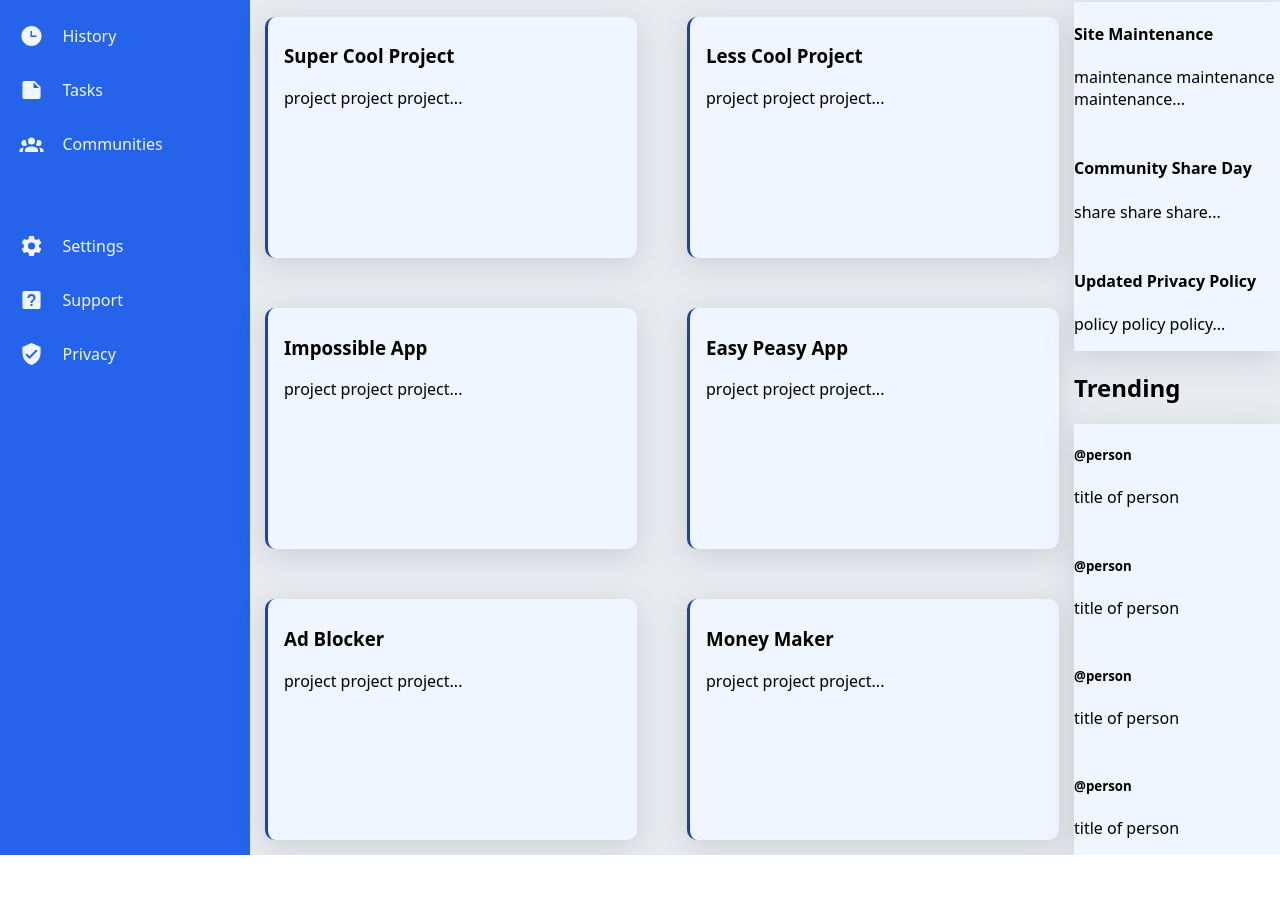
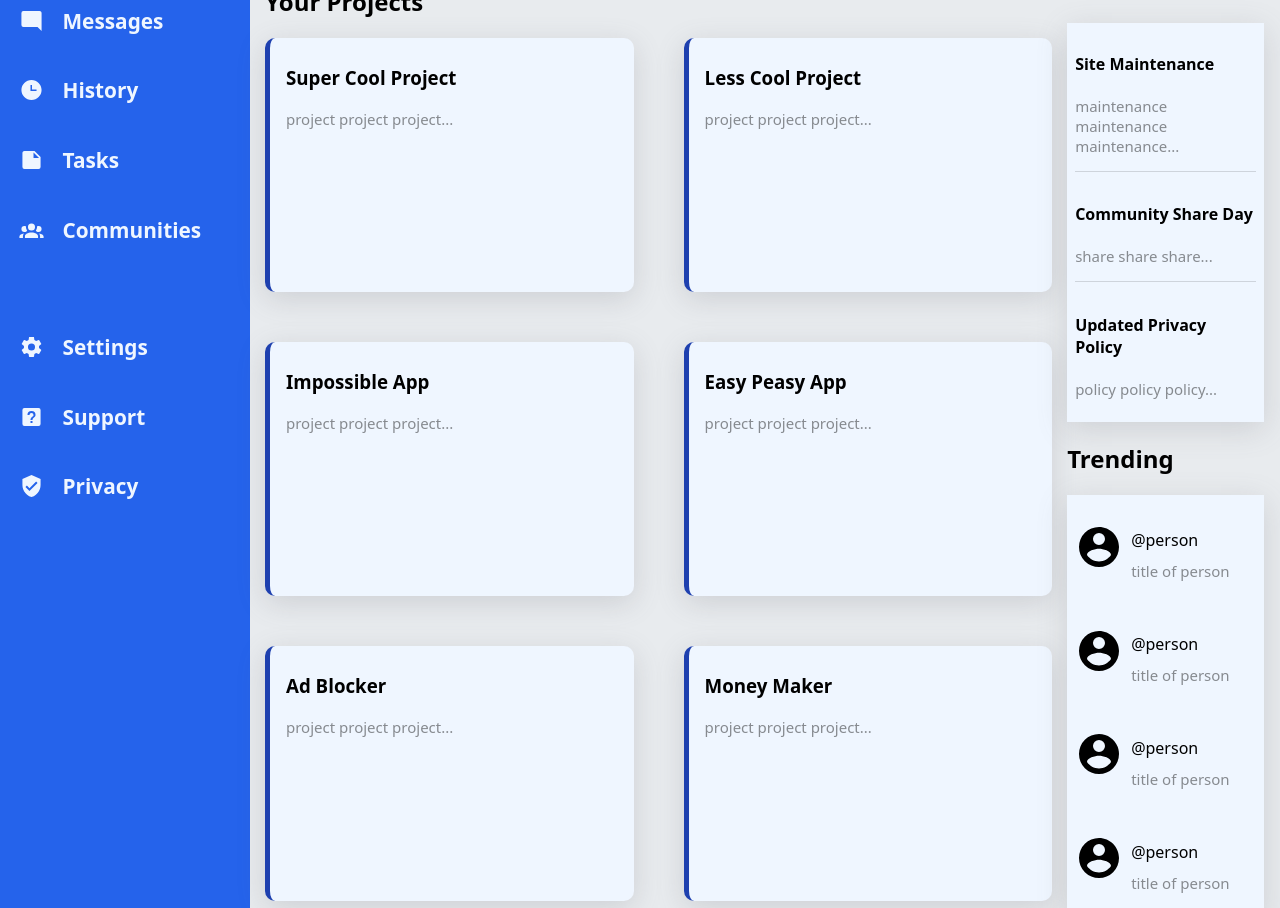
Before and after one commit to rebbyR/odin-admin-dashboard, a plain HTML site: page index.html in a window 1280 px wide. Shown: the part 271-1179 px from the top of the page. Before the commit the page ends 1126 px from the top, so only its background shows below. Drawn offline with Linux system fonts and the light colour scheme.

Commit message:
finished basic styling!
could go back and add icons to each project that end-result is supposed to have, will save for later

```diff
--- a/index.html
+++ b/index.html
@@ -132,20 +132,40 @@
         <h2>Trending</h2>
         <div class="trending">
             <div class="trend">
+                <div class="trend-left">
+                    <img src="./assets/account-circle.svg" alt="profile-picture" class="trend-picture"/>
+                </div>
+                <div class="trend-right">
                     <h5>@person</h5>
                     <p>title of person</p>
                 </div>
+            </div>
             <div class="trend">
+                <div class="trend-left">
+                    <img src="./assets/account-circle.svg" alt="profile-picture" class="trend-picture"/>
+                </div>
+                <div class="trend-right">
                     <h5>@person</h5>
                     <p>title of person</p>
                 </div>
+            </div>
             <div class="trend">
+                <div class="trend-left">
+                    <img src="./assets/account-circle.svg" alt="profile-picture" class="trend-picture"/>
+                </div>
+                <div class="trend-right">
                     <h5>@person</h5>
                     <p>title of person</p>
                 </div>
+            </div>
             <div class="trend">
+                <div class="trend-left">
+                    <img src="./assets/account-circle.svg" alt="profile-picture" class="trend-picture"/>
+                </div>
+                <div class="trend-right">
                     <h5>@person</h5>
                     <p>title of person</p>
+                </div>
             </div>
         </div>
     </div>
--- a/styles.css
+++ b/styles.css
@@ -5,11 +5,6 @@
   --white: #eff6ff;
   --gray: #00204a17;
 }
-
-/*
-div {
-  border: 1px solid black;
-}*/
 
 body {
   display: grid;
@@ -56,6 +51,11 @@ body {
   margin-bottom: 3rem;
 }
 
+.nav-top, .nav-bottom {
+  font-size: 1.3em;
+  font-weight: 800;
+}
+
 .left-nav img {
   display: inline;
   width: 25%;
@@ -75,6 +75,12 @@ body {
   padding-left: 1rem;
   display: flex;
   justify-content: space-between;
+  font-size: 1.3rem;
+  margin-left: 1.5rem;
+}
+
+.upper-header .icon {
+  height: 4vh;
 }
 
 .search, .upper-icons {
@@ -121,6 +127,11 @@ input {
   width: 6rem;
 }
 
+.buttons {
+  display: flex;
+  gap: 1rem;
+  margin-right: 1rem;
+}
 
 button {
   background-color: var(--blue);
@@ -158,7 +169,7 @@ button {
   border-radius: 10px;
   padding: 0.5rem;
   padding-left: 1rem;
-  border-left: 3px solid #1e40af;
+  border-left: 5px solid #1e40af;
 }
 
 .project, .announcements, .trending {
@@ -167,11 +178,10 @@ button {
 
 }
 
-
-
 .right-bar {
   grid-column: 3 / 4;
   grid-row: 2 / 3;
+  padding-right: 1rem;
 }
 
 
@@ -179,4 +189,37 @@ button {
   display: flex;
   flex-direction: column;
   gap: 10px;
+  padding: 0.5rem;
 }
+
+.announcement:nth-of-type(1), .announcement:nth-of-type(2) {
+  border-bottom: 1px solid #00000023;
+}
+
+.trend {
+  display: flex;
+  align-items: center;
+  gap: 0.5rem;
+}
+
+.trend-picture {
+  width: 3rem;
+}
+
+h5 {
+  font-size: 1rem;
+  font-weight: 400;
+  padding: 0;
+  margin-bottom: 0;
+}
+
+.trend p {
+  margin-top: 10px;
+  color: #00000070;
+  font-size: 15px;
+}
+
+.middle p, .trend p, .announcement p {
+  color: #00000070;
+  font-size: 15px;
+}
```
Lines whose indentation alone changed are shown as unchanged.
